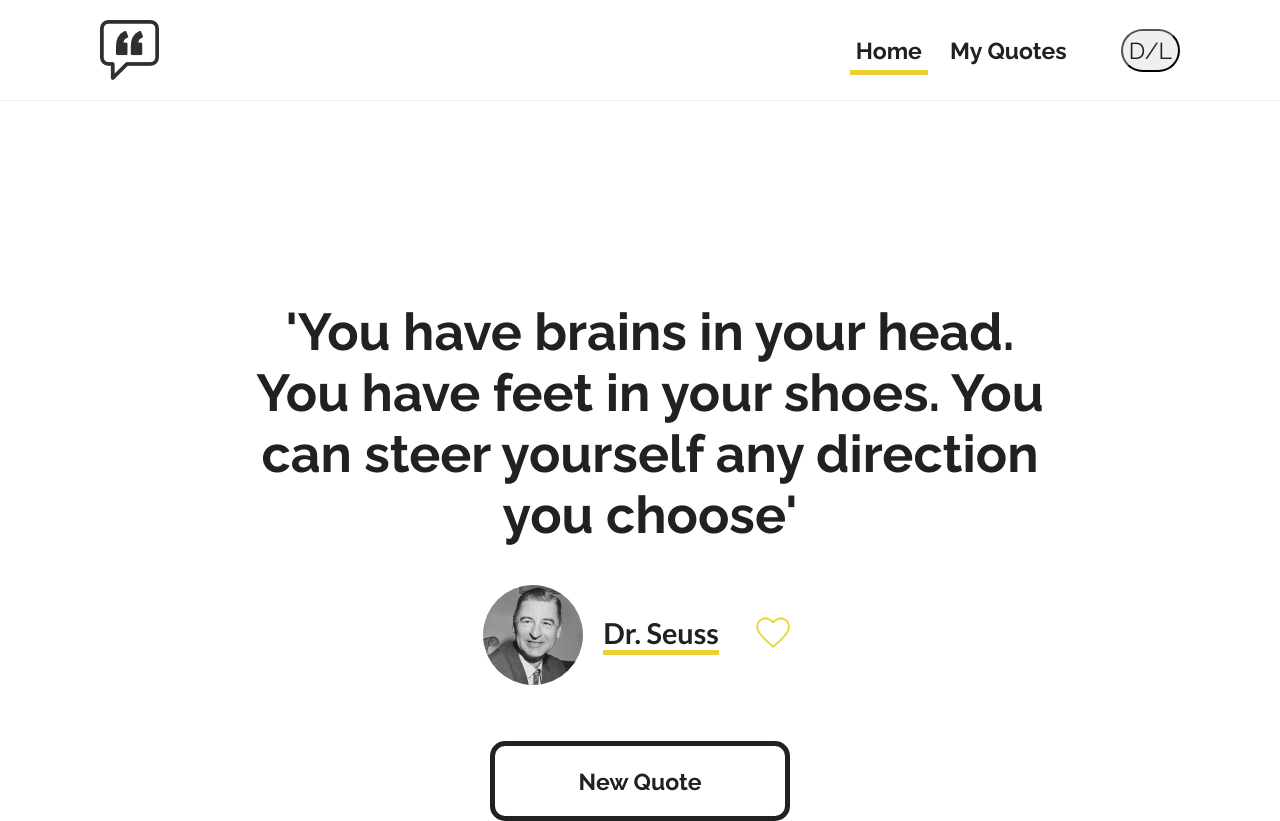
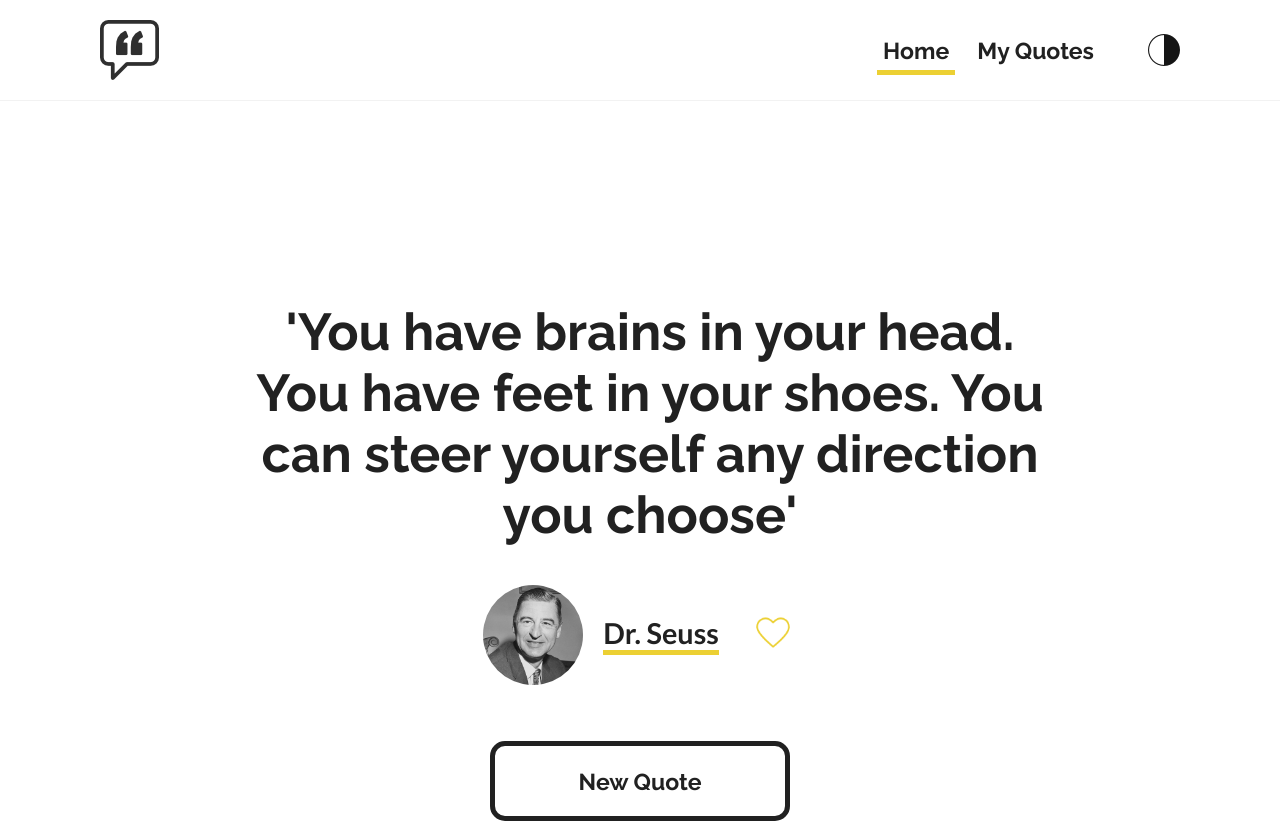
Before and after one commit to JHannah30/Quote-Generator, a React (Create React App) app in the folder quote-generator/: page / in a window 1280 px wide. Built offline with nearby package versions, Linux system fonts and the light colour scheme.

Commit message:
Added dark/light mode icon in nav menu for a clearner look

```diff
--- a/quote-generator/src/App.js
+++ b/quote-generator/src/App.js
@@ -9,8 +9,8 @@ import { QuoteData } from './data/QuoteData';
 function App() {
 
   const [quotes, setQuotes] = useState({ ...QuoteData });
+  const [currentQuote, setCurrentQuote] = useState(quotes[Math.floor(Math.random() * 30)]);
   const [darkMode, setDarkMode] = useState(false);
-  const [currentQuote, setCurrentQuote] = useState(quotes[Math.floor(Math.random() * 30)]);
   const [selectedIcon, setSelectedIcon] = useState(false);
 
   const handleDarkMode = () => {
@@ -20,8 +20,6 @@ function App() {
   const getNewQuote = () => {
     setCurrentQuote(quotes[Math.floor(Math.random() * 30)]);
   }
-
-  const setFavouriteQuote = () => console.log(quotes);
 
   const handleSelectedIcon = () => {
     setSelectedIcon(!selectedIcon);
@@ -42,7 +40,6 @@ function App() {
                 darkMode={darkMode}
                 selectedIcon={selectedIcon}
                 newQuote={getNewQuote}
-                setFavouriteQuote={setFavouriteQuote}
                 handleSelectedIcon={handleSelectedIcon}
               />
             </Route>
--- a/quote-generator/src/components/Home.js
+++ b/quote-generator/src/components/Home.js
@@ -6,7 +6,6 @@ const Home = ({
     darkMode,
     selectedIcon,
     newQuote,
-    setFavouriteQuote,
     handleSelectedIcon
 }) => {
 
--- a/quote-generator/src/components/Navbar.css
+++ b/quote-generator/src/components/Navbar.css
@@ -26,10 +26,9 @@
   color: rgb(236, 208, 51);
 }
 
-.toggle-button {
+.dark-mode-icon {
   margin-left: 48px;
-  padding: 6px;
-  border-radius: 50px;
+  cursor: pointer;
 }
 
 /* Change this property to something nicer looking, that let's the user know when they're on that page */
--- a/quote-generator/src/components/Navbar.js
+++ b/quote-generator/src/components/Navbar.js
@@ -3,6 +3,8 @@ import { Link } from 'react-router-dom';
 import './Navbar.css';
 import NavLogoLight from '../images/logo-black.png';
 import NavLogoDark from '../images/logo-white.png';
+import DarkModeIconBlack from '../images/dark-mode-black.png';
+import DarkModeIconWhite from '../images/dark-mode-white.png';
 
 const Navbar = ({ handleDarkMode, darkMode }) => {
 
@@ -13,10 +15,25 @@ const Navbar = ({ handleDarkMode, darkMode }) => {
             <nav className={ darkMode ? "navbar-dark" : "navbar" }>
                 <img src={ darkMode ? NavLogoDark : NavLogoLight } alt="" className="logo" />
                 <div className="nav-links">
-                    <Link to="/" onClick={() =>setToggleActive("home")} className={ toggleActive === "home" ? "navlink-active" : "navlink" }>Home</Link>
-                    <Link to="/my-quotes" onClick={() => setToggleActive("myQuotes")} className={ toggleActive === "myQuotes" ? "navlink-active" : "navlink" }>My Quotes</Link>
-                    <button className="toggle-button" onClick={handleDarkMode}>D/L</button>
+                    <Link
+                        to="/"
+                        onClick={() =>setToggleActive("home")}
+                        className={ toggleActive === "home" ? "navlink-active" : "navlink" }
+                        >Home
+                    </Link>
+                    <Link
+                        to="/my-quotes"
+                        onClick={() => setToggleActive("myQuotes")}
+                        className={ toggleActive === "myQuotes" ? "navlink-active" : "navlink" }
+                        >My Quotes
+                    </Link>
                 </div>
+                <img
+                    className="dark-mode-icon"
+                    src={ darkMode ? DarkModeIconWhite : DarkModeIconBlack }
+                    alt="Toggle icon for dark/light mode"
+                    onClick={handleDarkMode}
+                    />
             </nav>
         </div>
      );
```
Also changed, not shown: quote-generator/src/images/dark-mode-black.png (added), quote-generator/src/images/dark-mode-white.png (added).
